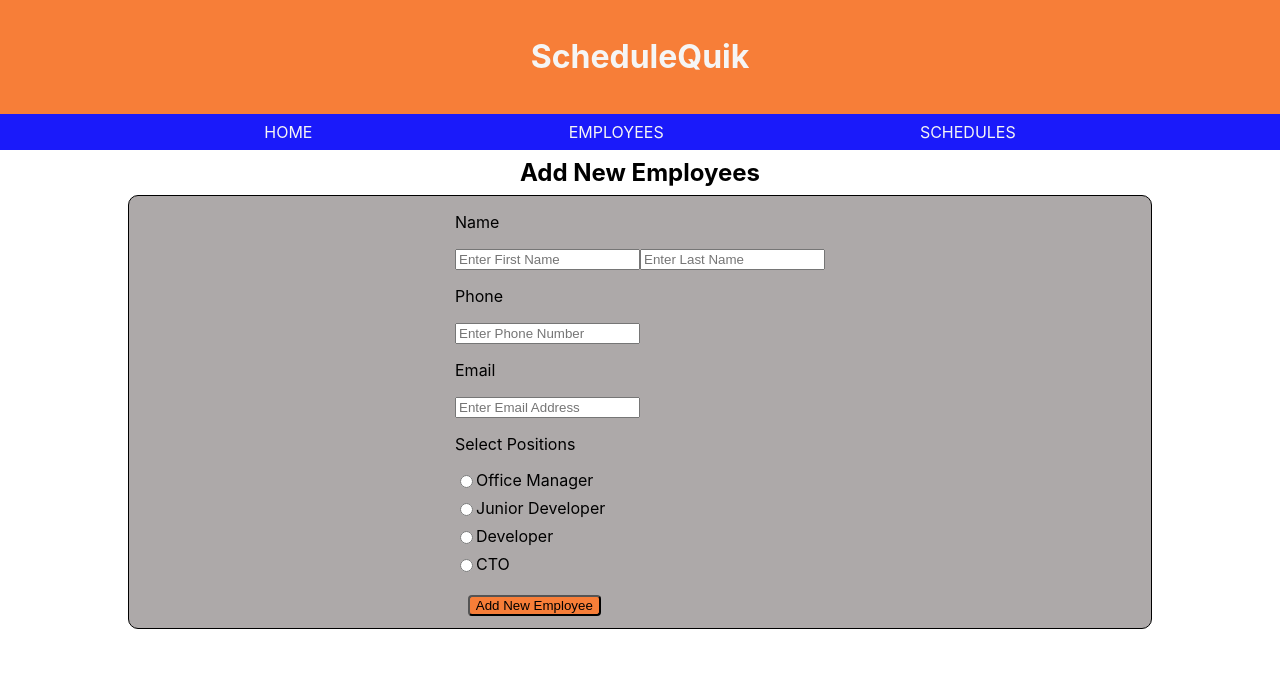
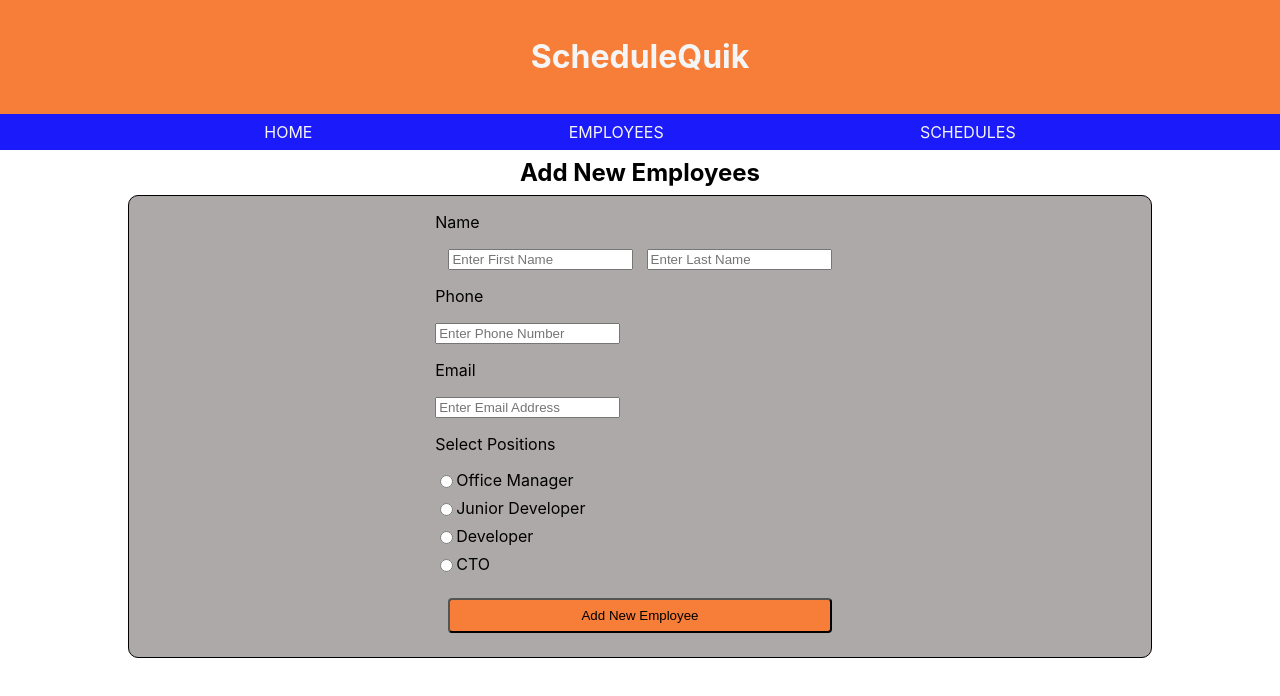
Before and after one commit to StPeteFrank/schedulequik, a React (Create React App) app: page / in a window 1280 px wide. Shown: the top 696 px of the page. Built offline with nearby package versions, Linux system fonts and the light colour scheme.

Commit message:
AddNewEmployee view edited.

```diff
--- a/src/index.css
+++ b/src/index.css
@@ -230,7 +230,12 @@ button {
   flex-direction: row;
 }
 .AddNewEmployee button {
+  display: flex;
+  justify-content: center;
   border-radius: 4px;
-  margin: 1vw;
+  margin-top: 3vh;
+  margin-bottom: 3vh;
   background-color: rgb(247, 126, 56);
+  padding: 1vh;
+  width: 30vw;
 }
```
